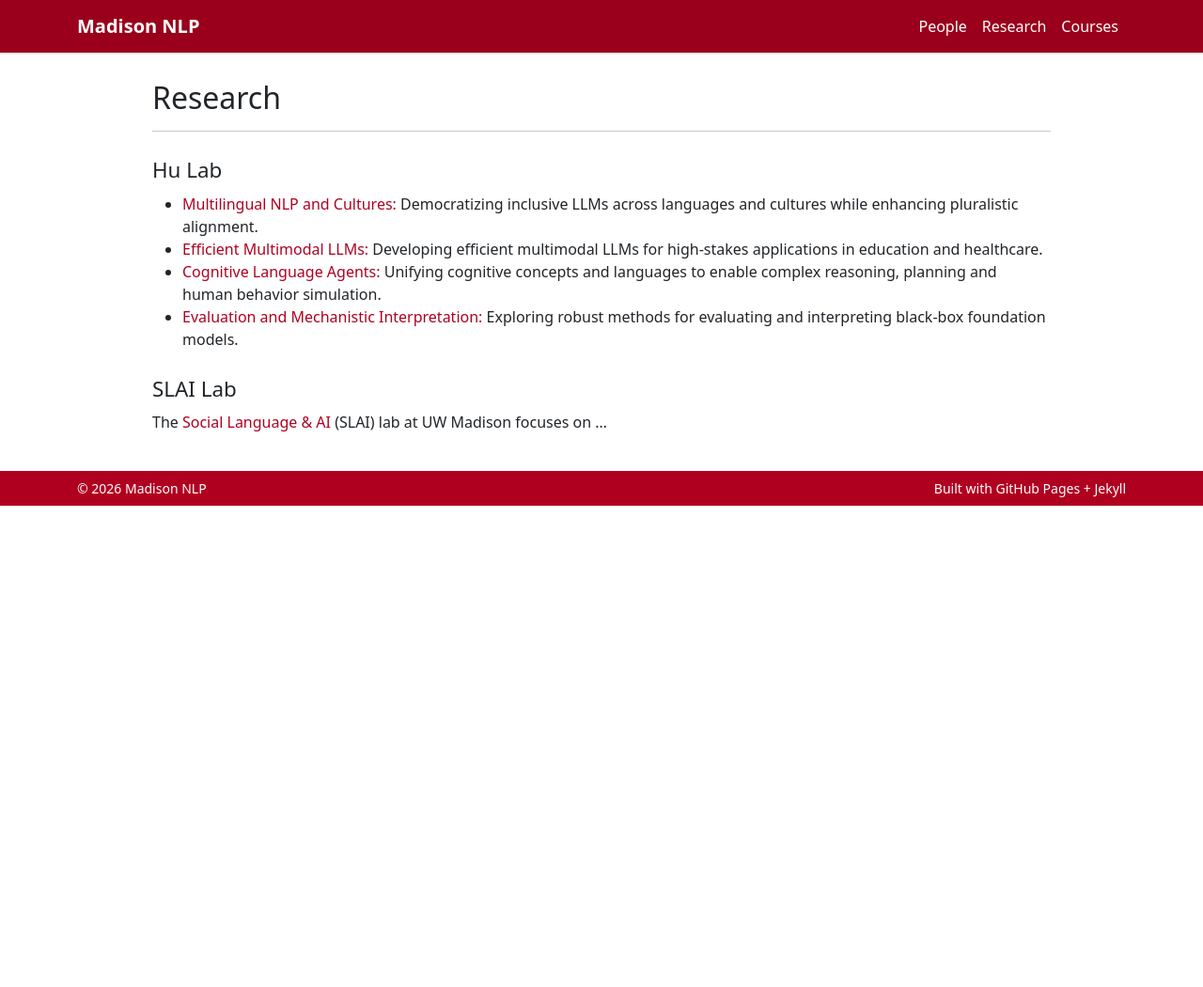
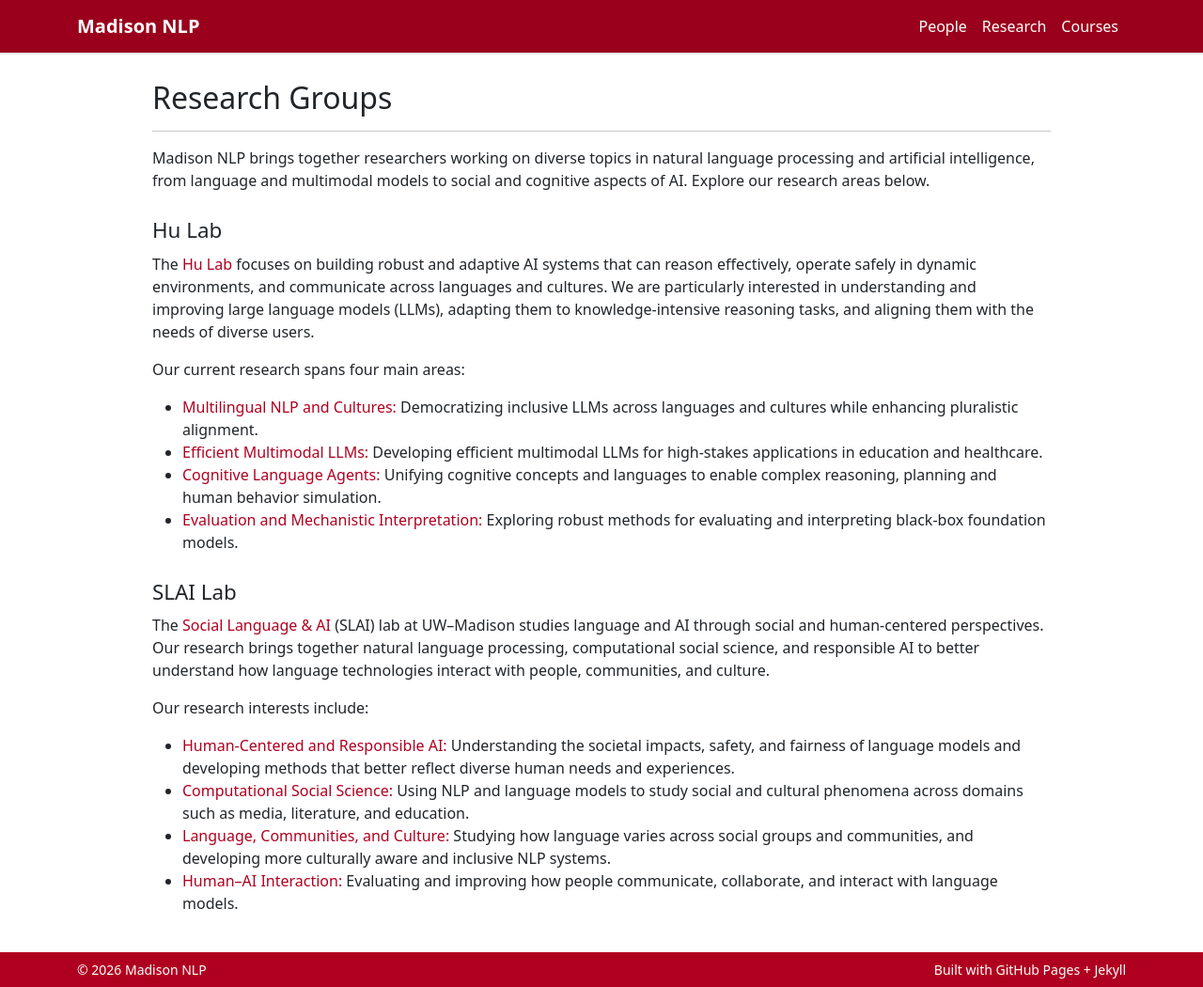
Before and after one commit to madison-nlp/madison-nlp.github.io, a Jekyll site: the page built from research.md, in a window 1280 px wide and 1050 px high. Shown: the whole window at 94% size. Built offline with Jekyll 4.4.1, drawn with Linux system fonts in a browser that asks for light colours.

Commit message:
Add research lab descriptions

```diff
--- a/research.md
+++ b/research.md
@@ -1,12 +1,16 @@
 ---
 layout: page
-title: "Research"
+title: "Research Groups"
 subtitle: "Our Labs"
 ---
 
+Madison NLP brings together researchers working on diverse topics in natural language processing and artificial intelligence, from language and multimodal models to social and cognitive aspects of AI. Explore our research areas below.
 
 ## Hu Lab
 
+The [Hu Lab](https://madison-nlp.github.io/hu-lab/) focuses on building robust and adaptive AI systems that can reason effectively, operate safely in dynamic environments, and communicate across languages and cultures. We are particularly interested in understanding and improving large language models (LLMs), adapting them to knowledge-intensive reasoning tasks, and aligning them with the needs of diverse users.
+
+Our current research spans four main areas:
 
 - <span class="text-highlight">Multilingual NLP and Cultures:</span> Democratizing inclusive LLMs across languages and cultures while enhancing pluralistic alignment.
 - <span class="text-highlight">Efficient Multimodal LLMs:</span> Developing efficient multimodal LLMs for high-stakes applications in education and healthcare.
@@ -16,4 +20,11 @@ subtitle: "Our Labs"
 
 ## SLAI Lab
 
-The [Social Language & AI](https://lucy3.github.io/group.html) (SLAI) lab at UW Madison focuses on ...
+The [Social Language & AI](https://lucy3.github.io/group.html) (SLAI) lab at UW–Madison studies language and AI through social and human-centered perspectives. Our research brings together natural language processing, computational social science, and responsible AI to better understand how language technologies interact with people, communities, and culture.
+
+Our research interests include:
+
+- <span class="text-highlight">Human-Centered and Responsible AI:</span> Understanding the societal impacts, safety, and fairness of language models and developing methods that better reflect diverse human needs and experiences.
+- <span class="text-highlight">Computational Social Science:</span> Using NLP and language models to study social and cultural phenomena across domains such as media, literature, and education.
+- <span class="text-highlight">Language, Communities, and Culture:</span> Studying how language varies across social groups and communities, and developing more culturally aware and inclusive NLP systems.
+- <span class="text-highlight">Human–AI Interaction:</span> Evaluating and improving how people communicate, collaborate, and interact with language models.
```
